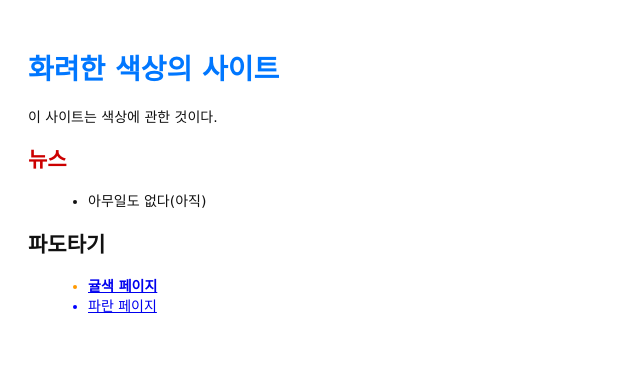
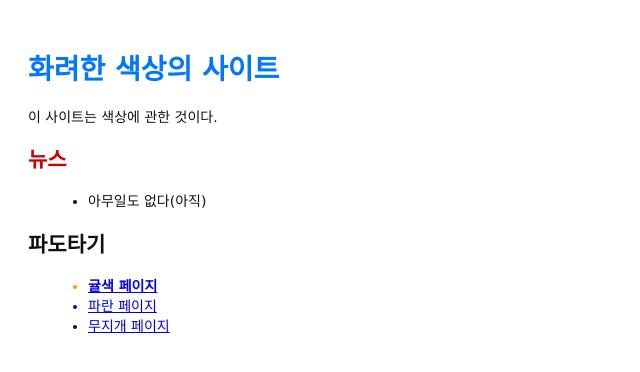
Before and after one commit to East-Y/my-git-repo, a plain HTML site: page index.html in a window 1280 px wide. Shown: the whole page, without its empty margins (0-640 px from the left). Drawn offline with Linux system fonts and the light colour scheme.

Commit message:
무지개 페이지 링크 추가

```diff
--- a/index.html
+++ b/index.html
@@ -22,6 +22,9 @@ initial-scale=1.0">
 <li style="color:#00F">
 <a href="blue.html">파란 페이지</a>
 </li>
+<li>
+<a href="rainbow.html">무지개 페이지</a>
+</li>
 </ul>
 </body>
 </html>
```
